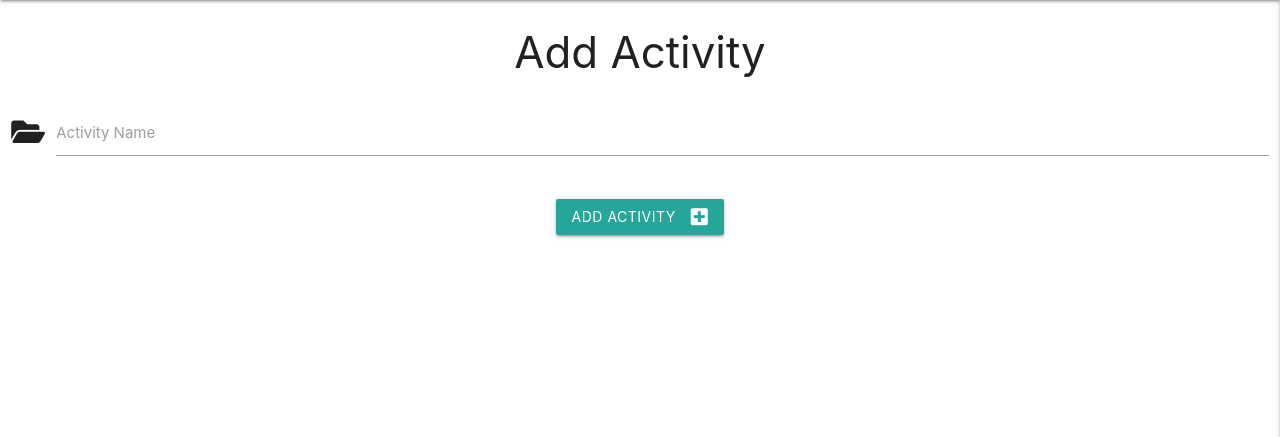
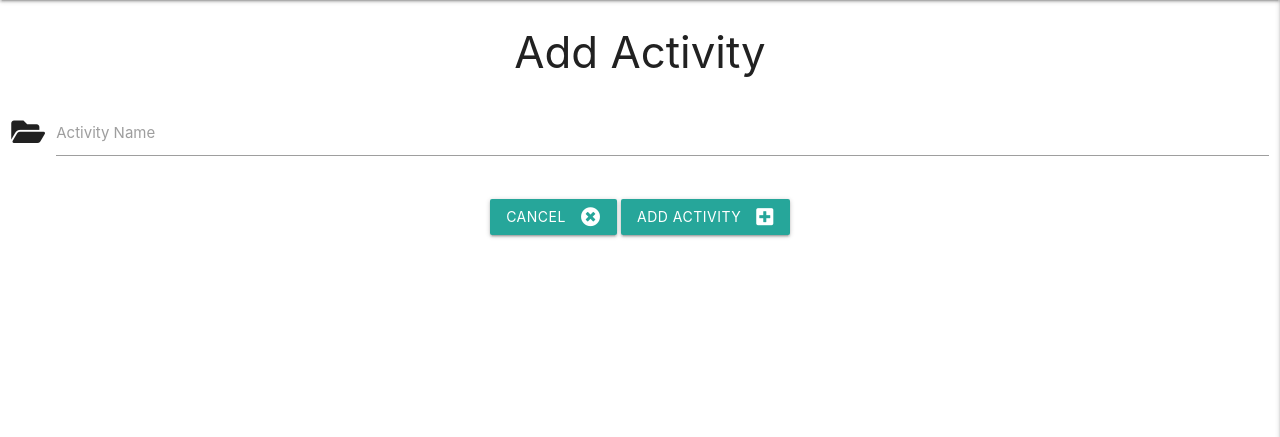
Before and after one commit to CharlieC115/MS3-NSC-Volunteer-Hours, a Flask app: page /new_activity in a window 1280 px wide. Shown: the part 64-501 px from the top of the page. Run offline with Flask 2, Linux system fonts and the light colour scheme; some libraries are stand-ins or nearby versions.

Commit message:
Added cancel button to new activity page

```diff
--- a/templates/new_activity.html
+++ b/templates/new_activity.html
@@ -14,6 +14,9 @@
             </div>
             <div class="row">
                 <div class="col s12 center-align">
+                    <a href="{{ url_for('manage_activities') }}" class="btn">
+                        Cancel <i class="fas fa-times-circle right"></i>
+                    </a>
                     <button type="submit" class="btn">
                         Add Activity <i class="fas fa-plus-square right"></i>
                     </button>
```
